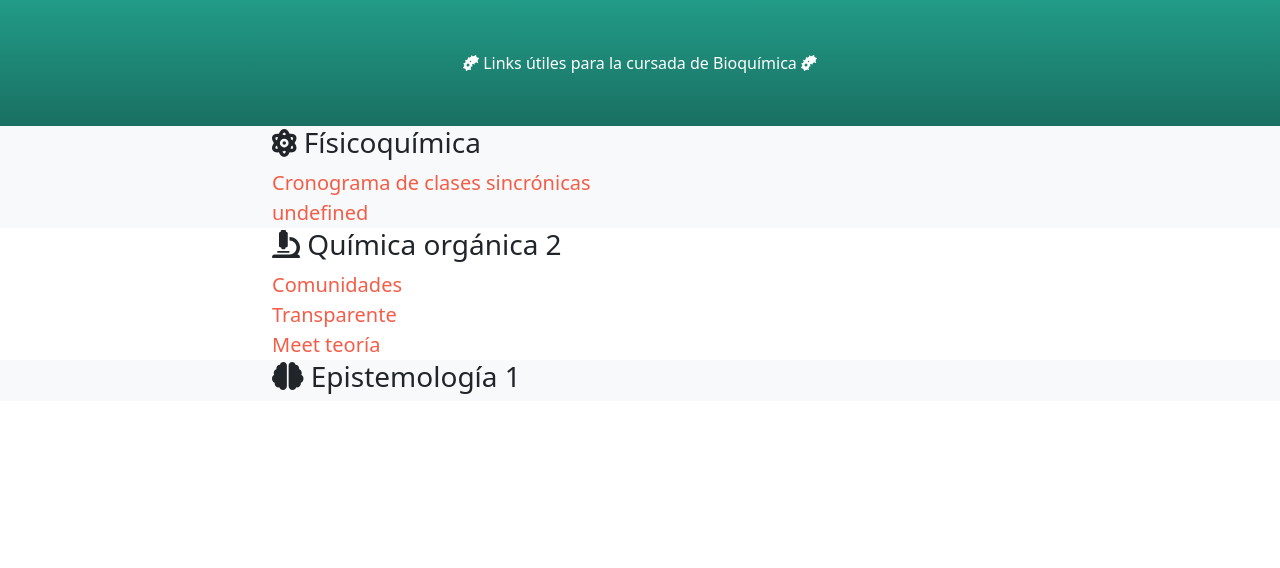
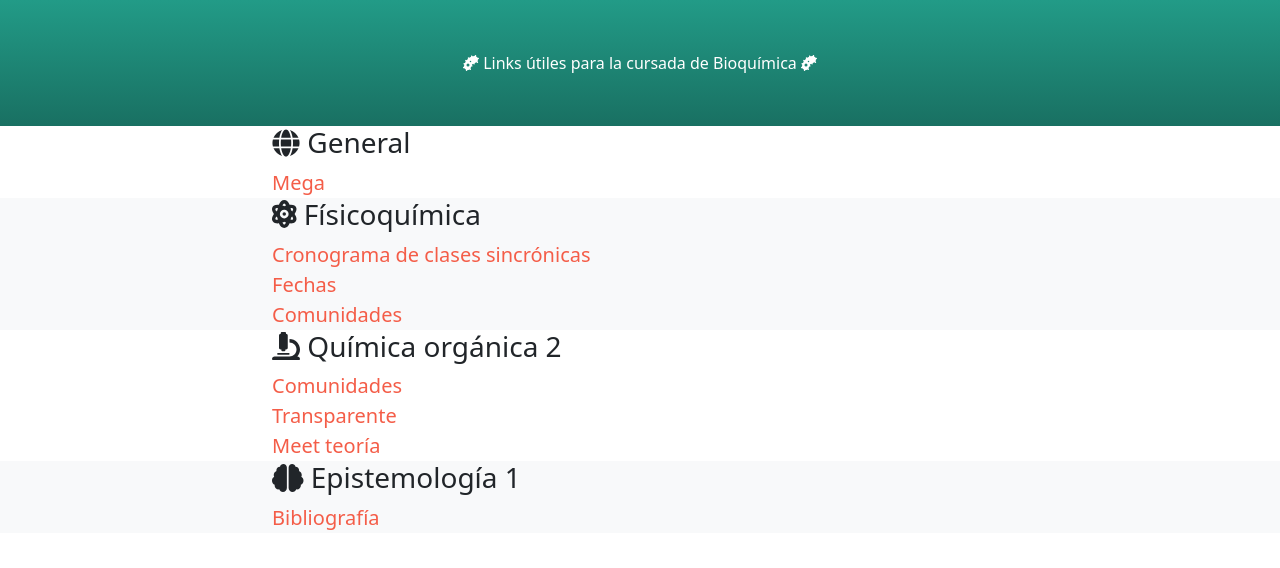
Before and after one commit to magalipujol/FbioyF, a plain HTML site: page index.html in a window 1280 px wide. Drawn offline with nearby package versions, Linux system fonts and the light colour scheme.

Commit message:
pages added

```diff
--- a/database.js
+++ b/database.js
@@ -6,10 +6,14 @@ let pages = [
             {
                 link: 'https://docs.google.com/document/d/19EjKcen_5kHtQHTBFqPl341DAK46ChB3eke-zCJN0SE/edit',
                 linkText: 'Cronograma de clases sincrónicas',
-                description: '',
             },
             {
-
+                link: 'https://drive.google.com/file/d/1PNrPWGx0K-y6UqIKv5ERqTaw8MiB3fGp/view',
+                linkText: 'Fechas'
+            },
+            {
+                link: 'https://comunidades.campusvirtualunr.edu.ar/course/view.php?id=2601',
+                linkText: 'Comunidades'
             }
         ]
     },
@@ -20,17 +24,34 @@ let pages = [
             {
                 link: 'https://comunidades.campusvirtualunr.edu.ar/course/view.php?id=5374',
                 linkText: 'Comunidades',
-                description: '',
             },
             {
                 link: 'http://quimicaorganica2unr.blogspot.com/?m=0',
-                linkText: 'Transparente',
-                description: '',
+                linkText: 'Transparente'
             },
             {
                 link: 'https://meet.google.com/qah-qgpy-iij',
                 linkText: 'Meet teoría',
-                description: '',
+
+            }
+        ]
+    },
+    // general content
+    {
+        sectionId: 'general-content',
+        contents: [
+            {
+                link: 'https://mega.nz/folder/jI8DjRTT#o40suEWFq37ZBDr27gMoYQ',
+                linkText: 'Mega'
+            }
+        ]
+    },
+    {
+        sectionId: 'epistemologia-1-content',
+        contents: [
+            {
+                link: 'https://drive.google.com/drive/folders/1LE7UUrY-c9h96ANwkSBeSTNVna0NumFu',
+                linkText: 'Bibliografía'
             }
         ]
     }
--- a/index.html
+++ b/index.html
@@ -24,6 +24,17 @@
             <i class="fas fa-bacterium"></i>
         </div>
     </header>
+
+    <section id="general">
+        <div class="container">
+            <div class="row">
+                <div id="general-content" class="col-lg-8 mx-auto">
+                    <h3>
+                        <i class="fas fa-globe"></i> General</h3>
+                </div>
+            </div>
+        </div>
+    </section>
 
     <section id="fisicoquimica-1" class="bg-light">
         <div class="container">
```
